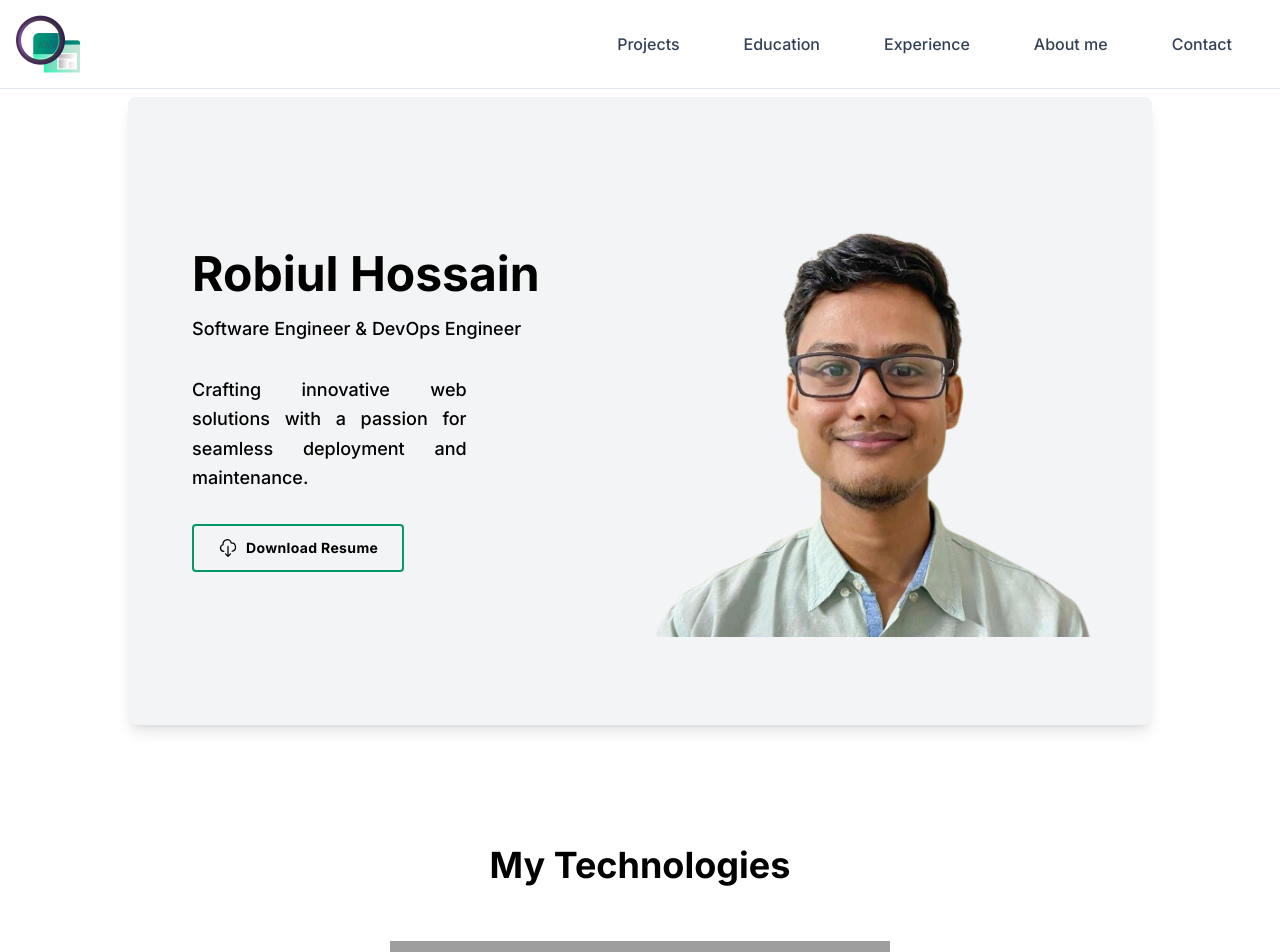
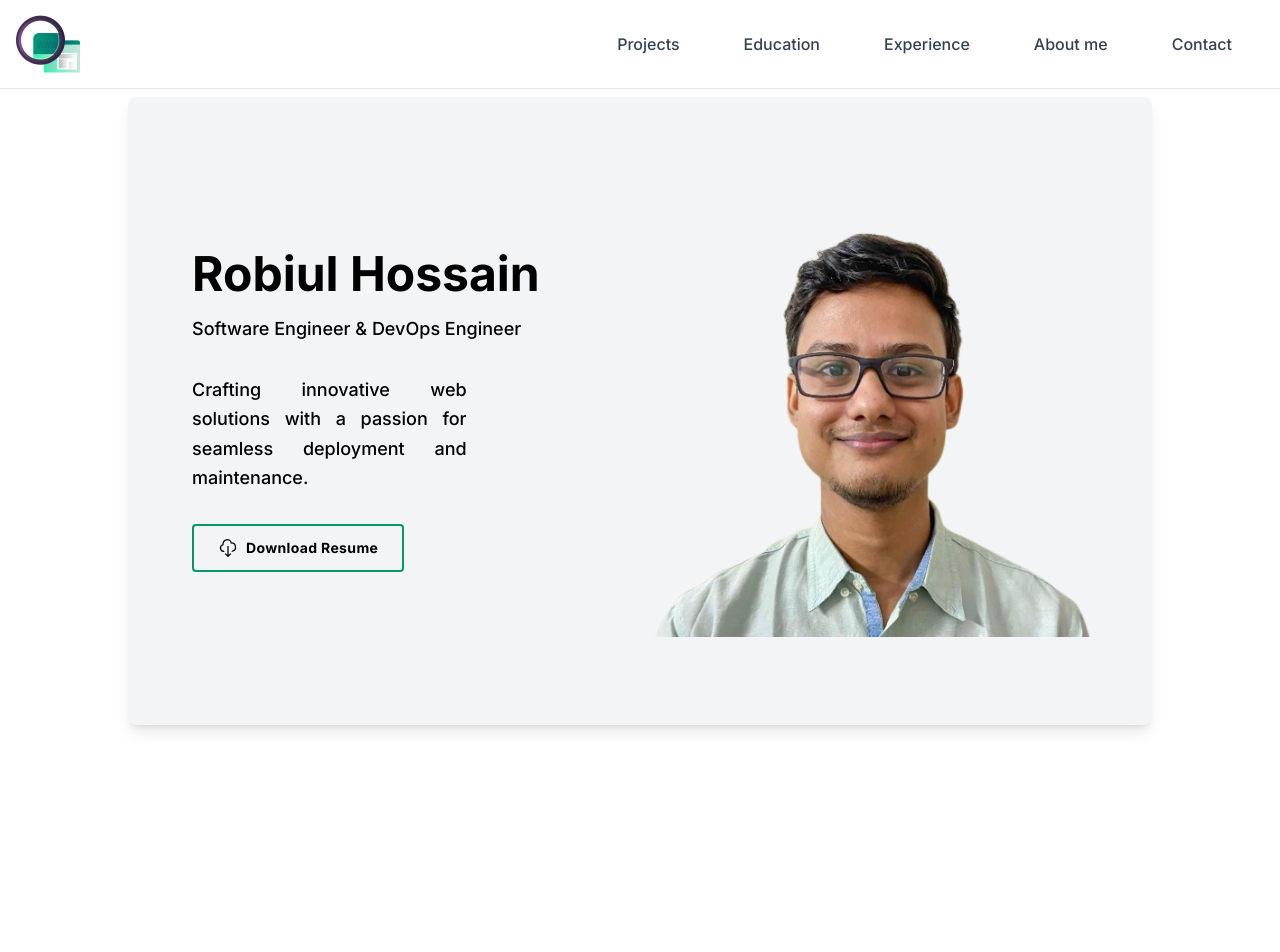
Before and after one commit to coder7475/robiul-hossain-portfolio, a Next.js app: page / in a window 1280 px wide. Shown: the top 952 px of the page. Built offline with nearby package versions, Linux system fonts and the light colour scheme; grey boxes are pictures that could not be loaded.

Commit message:
Update page.tsx

```diff
--- a/src/app/page.tsx
+++ b/src/app/page.tsx
@@ -12,10 +12,10 @@ const HomePage = () => {
     <div>
       <Navbar />
       <Banner />
-      <Technology />
+{/*       <Technology />
       <Education />
       <Experience />
-      <Projects />
+      <Projects /> */}
       <Contact />
       <Footer />
     </div>
```
